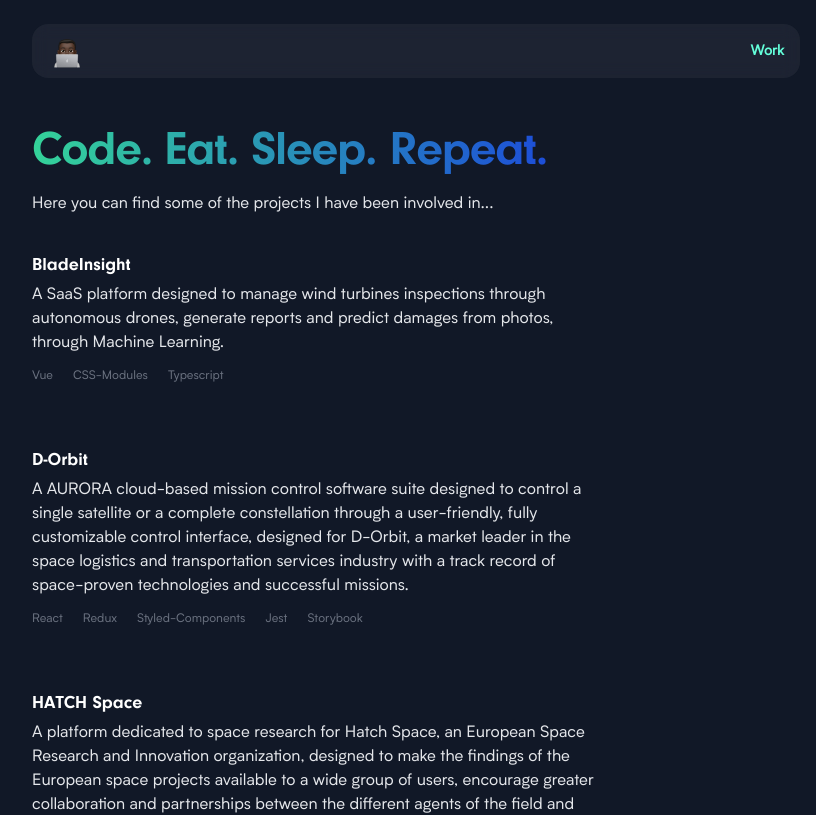
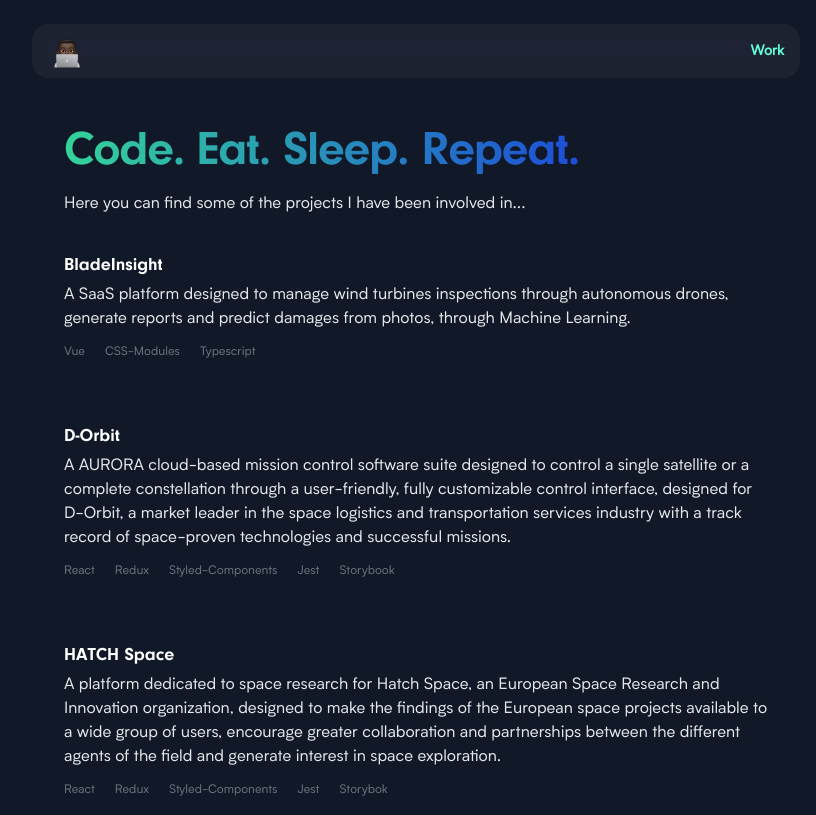
Before and after one commit to adilsonmandlate/adilsonmandlate.dev, a Next.js app: page /work in a window 1280 px wide. Shown: the top 815 px of the page, without its empty margins (224-1040 px from the left). Built offline with nearby package versions, Linux system fonts and the light colour scheme; what @tailwindcss/typography would draw is missing.

Commit message:
feat: tweak styles

```diff
--- a/src/pages/_app.js
+++ b/src/pages/_app.js
@@ -12,7 +12,7 @@
       <div className="flex flex-col min-h-screen">
         <Navbar />
         <main
-          className={`grid flex-col flex-1 my-0 mx-auto max-w-3xl w-full py-32 px-8 md:px-0 h-full ${
+          className={`grid flex-col flex-1 my-0 mx-auto max-w-3xl w-full py-32 px-8 h-full ${
             router.pathname !== "/" ? "pb-0" : ""
           }`}
         >
--- a/src/pages/work.js
+++ b/src/pages/work.js
@@ -21,10 +21,7 @@
 
     <ul>
       {projects.map((project) => (
-        <li
-          key={project.date}
-          className="grid grid-cols-project items-center project"
-        >
+        <li key={project.date} className="project">
           <div className="project-content">
             <h2 className="text-lg font-heading font-bold text-black dark:text-white">
               {project.title}
```
